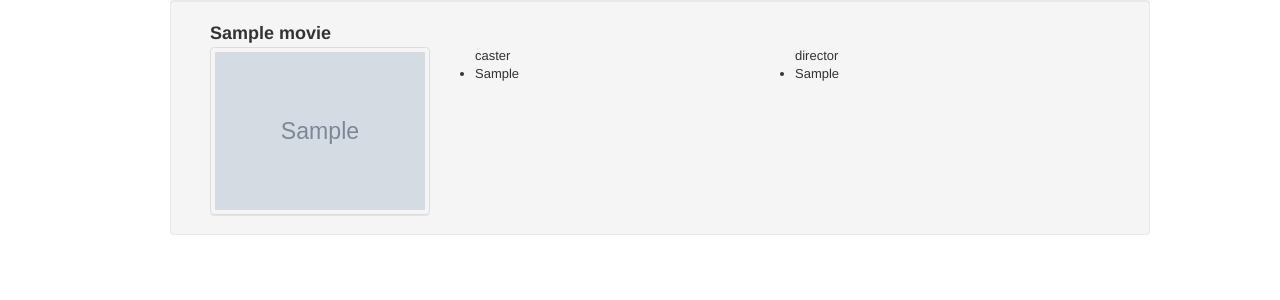
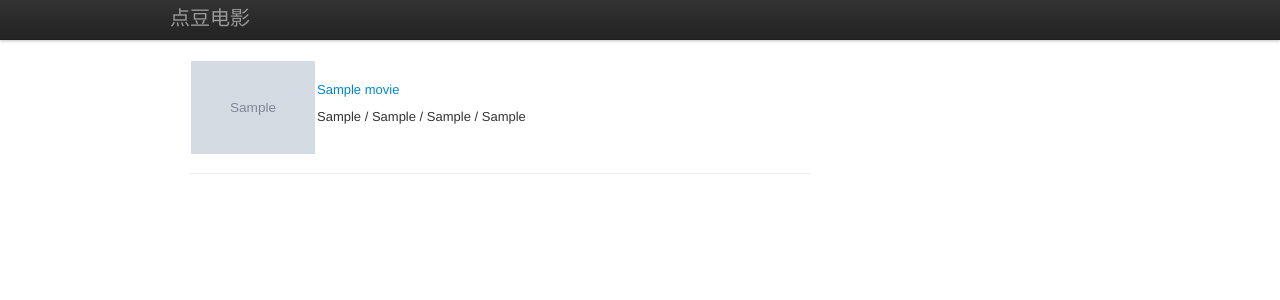
Before and after one commit to tairan/diandou, a Flask app: template diandou/templates/movie_list.html in a window 1280 px wide. Shown: the top 300 px of the page. Run offline with Flask 2, Linux system fonts and the light colour scheme; tables that the repository leaves empty hold one stand-in row (values such as "Sample post"); the template is opened without the code that fills it: values that come from a table or form of the project are taken from there, most other values are stand-ins (such as "Sample title", 1, 10 or a date in 2020); grey boxes marked "Sample" are stand-in pictures; some libraries are stand-ins or nearby versions.

Commit message:
improve the template

```diff
--- a/diandou/templates/layout.html
+++ b/diandou/templates/layout.html
@@ -28,9 +28,15 @@
        chromium.org/developers/how-tos/chrome-frame-getting-started -->
   <!--[if lt IE 7]><p class=chromeframe>Your browser is <em>ancient!</em> <a href="http://browsehappy.com/">Upgrade to a different browser</a> or <a href="http://www.google.com/chromeframe/?redirect=true">install Google Chrome Frame</a> to experience this site.</p><![endif]-->
   <header>
-
+    <div class="navbar navbar-fixed-top">
+      <div class="navbar-inner">
+	<div class="container">
+	  <div class="brand">点豆电影</div>
+	</div>
+      </div>
+    </div>
   </header>
-  <div class="container">
+  <div class="container" style="margin-top: 60px">
     {% block content %}{% endblock %}
   </div>
   <footer>
--- a/diandou/templates/movie_list.html
+++ b/diandou/templates/movie_list.html
@@ -1,31 +1,26 @@
 {% extends 'layout.html' %}
 {% block content %}
-<div class="row">
+<div id="moive_list" class="span8">
   {% for movie in movie_list %}
-  <div class="span12 well row">
-    <div class="span12">
-    <h3>{{ movie.title }}</h3>
-    </div>
-    <div class="span3">
-    <a href="#" class="thumbnail">
-      <img src="{{ movie.image }}" alt="the post of {{ movie.title }}" />
-    </a>
-    </div>
-    <div class="span4">
-    <ul>caster
-      {% for caster in movie.cast_list %}
-      <li>{{ caster }}</li>
-      {% endfor %}
-    </ul>
-    </div>
-    <div class="span4">
-    <ul>director
-      {% for director in movie.director_list %}
-      <li>{{ director }}</li>
-      {% endfor %}
-    </ul>
-    </div>
-  </div>
+  <table width="100%">
+    <tbody>
+      <tr>
+	<td class="span2">
+	  <img src="{{ movie.image }}" alt="{{ movie.image }}" />
+	</td>
+	<td>
+	  <p><a href="/movie/{{ movie.douban_id }}">{{ movie.title }}</a></p>
+	  <p>
+	    {{ movie.year }} /
+	    {{ movie.aka }} /
+	    {{ movie.cast }} /
+	    {{ movie.director }}
+	  </p>
+	</td>
+	</tr>
+      </tbody>
+    </table>
+  <hr />
   {% else %}
   <h2>No movie found.</h2>
   {% endfor %}
```
Also changed, not shown: diandou/templates/movie_details.html (+22 -46 lines), diandou/views.py (+11 -9 lines).
